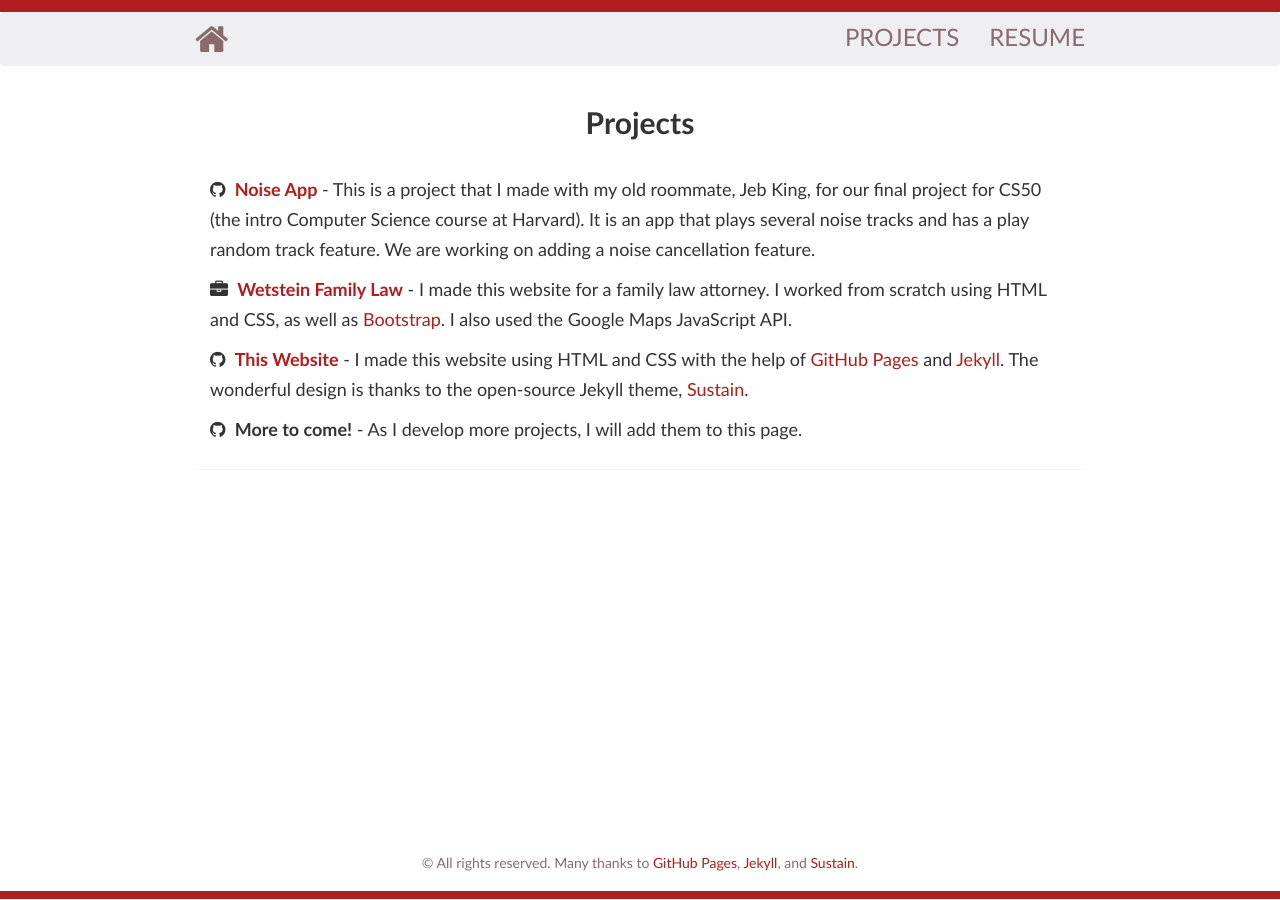
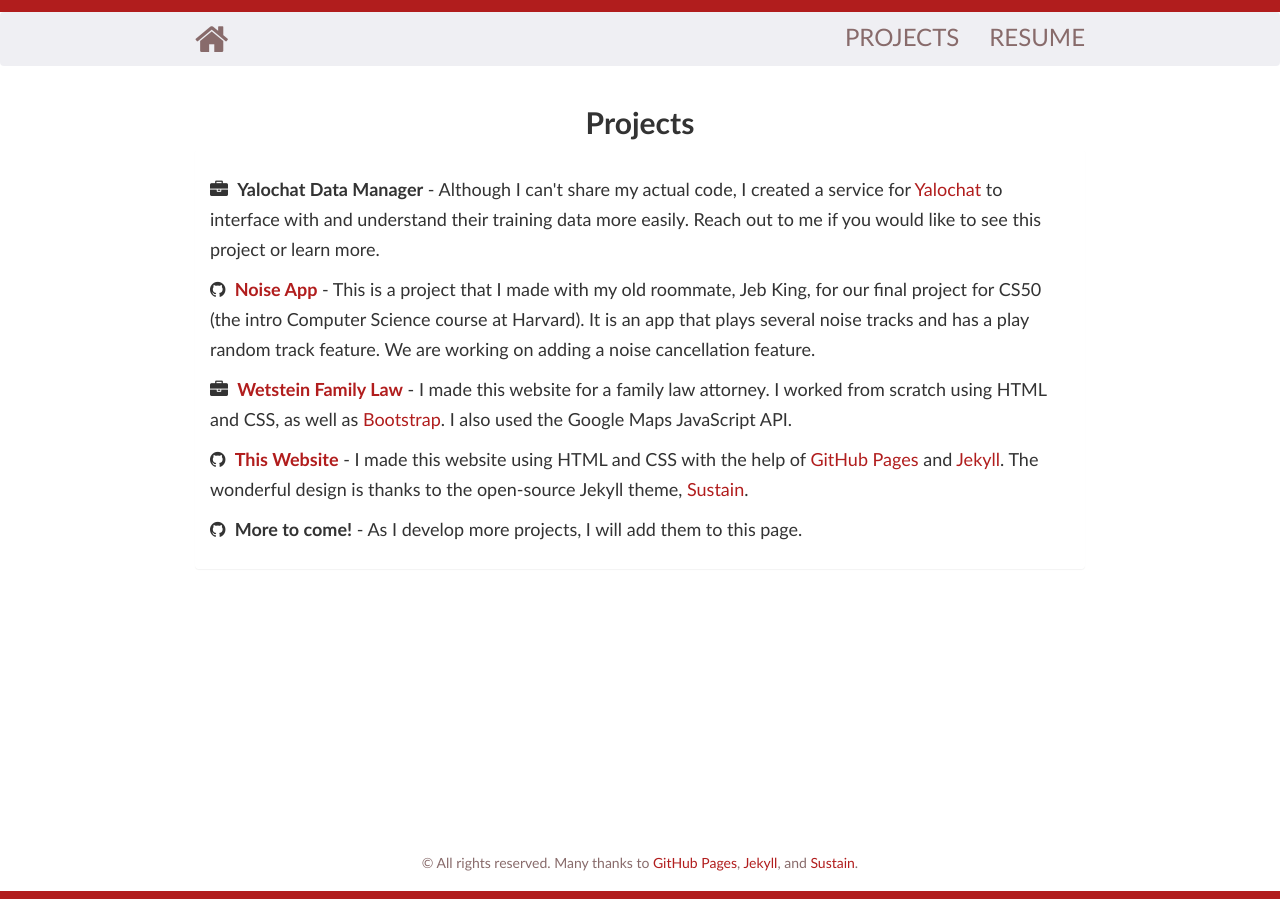
Before and after one commit to zachdietz1/home, a Jekyll site: the page built from projects.html, in a window 1280 px wide. Built offline with Jekyll 4.4.1, drawn with Linux system fonts in a browser that asks for light colours; nearby versions of some CDN libraries.

Commit message:
updated projects

```diff
--- a/_includes/projects.html
+++ b/_includes/projects.html
@@ -3,6 +3,10 @@
   <h2><strong>Projects</strong></h2>
   <div class="panel panel-default">
     <div class="panel-body">
+		<h5>
+			<i class="fa fa-briefcase"></i>&nbsp;&nbsp;<strong>Yalochat Data Manager</strong>
+			- Although I can't share my actual code, I created a service for <a href="https://www.yalochat.com" target="_blank">Yalochat</a> to interface with and understand their training data more easily. Reach out to me if you would like to see this project or learn more.
+		</h5>
 		<h5>
 			<i class="fa fa-github"></i>&nbsp;&nbsp;<strong><a href="https://github.com/zachdietz1/noise_app" target="_blank">Noise App</a></strong>
 			- This is a project that I made with my old roommate, Jeb King, for our final project for CS50 (the intro Computer Science course at Harvard). It is an app that plays several noise tracks and has a play random track feature. We are working on adding a noise cancellation feature.
```
